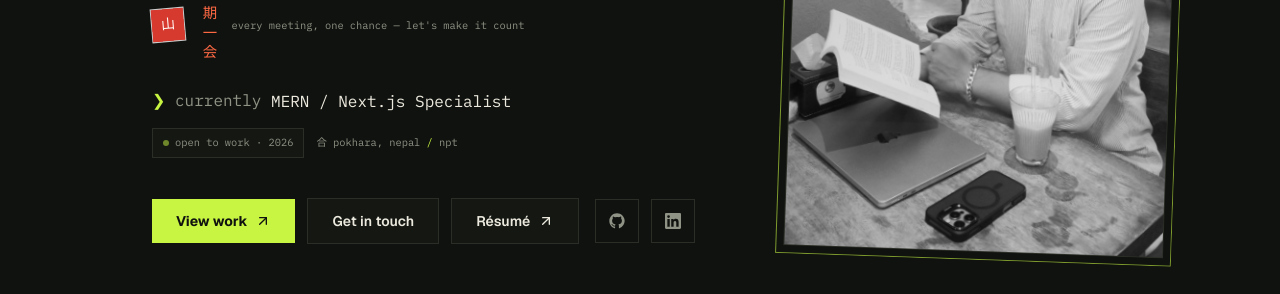
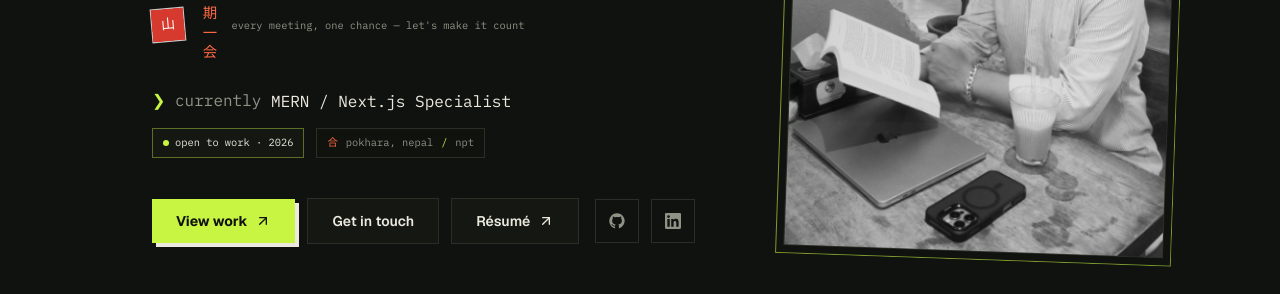
Before and after one commit to Sushantmg/sushan-portfolio, a Next.js app: page / in a window 1280 px wide. Shown: the part 820-1114 px from the top of the page. Built offline with nearby package versions, Linux system fonts and the light colour scheme; no server answers.

Commit message:
Refine UI interactions and call-to-action styling

```diff
--- a/src/app/globals.css
+++ b/src/app/globals.css
@@ -104,6 +104,14 @@ html {
 
 @utility hard-shadow-ink {
   box-shadow: 5px 5px 0 0 #ece9de;
+}
+
+@utility ui-lift {
+  transition: transform 180ms ease, box-shadow 180ms ease, border-color 180ms ease, color 180ms ease;
+}
+@utility ui-lift-hover {
+  transform: translateY(-2px);
+  box-shadow: 4px 4px 0 0 #c7f542;
 }
 
 @keyframes blink {
--- a/src/components/Contact.tsx
+++ b/src/components/Contact.tsx
@@ -88,8 +88,9 @@ export function Contact() {
                       }
                       aria-label={isExternal ? `${link.label} (opens in a new tab)` : undefined}
                       title={isExternal ? "Opens in a new tab" : undefined}
-                      className="group flex flex-col items-center justify-center gap-3 bg-carbon p-5 transition-colors duration-300 hover:bg-carbon-2"
+                      className="group relative flex flex-col items-center justify-center gap-3 overflow-hidden bg-carbon p-5 transition-all duration-300 hover:-translate-y-0.5 hover:bg-carbon-2 hover:shadow-[inset_0_-2px_0_0_#c7f542]"
                     >
+                      <span className="pointer-events-none absolute inset-x-0 top-0 h-px bg-acid/0 transition-colors duration-300 group-hover:bg-acid/40" />
                       <link.icon className="h-6 w-6 text-muted transition-colors duration-300 group-hover:text-acid" />
                       <span className="label text-muted transition-colors duration-300 group-hover:text-ink">
                         {link.label}
--- a/src/components/Hero.tsx
+++ b/src/components/Hero.tsx
@@ -241,12 +241,18 @@ export function Hero() {
               transition={{ delay: 0.38, duration: 0.6 }}
               className="mt-4 flex flex-wrap items-center gap-3 font-mono text-[0.65rem]"
             >
-              <span className="inline-flex items-center gap-1.5 border border-line bg-carbon-2 px-2.5 py-1.5 text-muted">
-                <span className="h-1.5 w-1.5 animate-pulse rounded-full bg-acid" />
+              <a
+                href="#contact"
+                className="inline-flex items-center gap-1.5 border border-acid/40 bg-carbon-2 px-2.5 py-1.5 text-ink transition-all duration-200 hover:-translate-y-0.5 hover:border-acid hover:text-acid hover:shadow-[3px_3px_0_0_#c7f542]"
+              >
+                <span className="relative flex h-1.5 w-1.5">
+                  <span className="absolute inline-flex h-full w-full animate-ping rounded-full bg-acid opacity-50" />
+                  <span className="relative inline-flex h-1.5 w-1.5 rounded-full bg-acid" />
+                </span>
                 open to work · 2026
-              </span>
-              <span className="text-muted">
-                合 pokhara, nepal <span className="text-acid">/</span> npt
+              </a>
+              <span className="inline-flex items-center gap-2 border border-line bg-carbon/50 px-2.5 py-1.5 text-muted">
+                <span className="text-vermilion">合</span> pokhara, nepal <span className="text-acid">/</span> npt
               </span>
             </motion.div>
 
@@ -259,7 +265,7 @@ export function Hero() {
               <Magnetic>
               <a
                 href="#projects"
-                className="group inline-flex items-center gap-2 bg-acid px-6 py-3 text-sm font-bold text-carbon transition-transform duration-200 hover:-translate-y-0.5"
+                className="group inline-flex items-center gap-2 bg-acid px-6 py-3 text-sm font-bold text-carbon shadow-[4px_4px_0_0_#ece9de] transition-all duration-200 hover:-translate-y-0.5 hover:shadow-[6px_6px_0_0_#ece9de] active:translate-x-[2px] active:translate-y-[2px] active:shadow-[2px_2px_0_0_#ece9de]"
               >
                 View work
                 <ArrowUpRight className="h-4 w-4 transition-transform duration-200 group-hover:translate-x-0.5 group-hover:-translate-y-0.5" />
@@ -267,13 +273,13 @@ export function Hero() {
             </Magnetic>
               <a
                 href="#contact"
-                className="inline-flex items-center gap-2 border border-line bg-carbon-2 px-6 py-3 text-sm font-semibold text-ink transition-colors duration-200 hover:border-acid hover:text-acid"
+                className="inline-flex items-center gap-2 border border-line bg-carbon-2 px-6 py-3 text-sm font-semibold text-ink transition-all duration-200 hover:-translate-y-0.5 hover:border-acid hover:text-acid hover:shadow-[4px_4px_0_0_#c7f542]"
               >
                 Get in touch
               </a>
               <Link
                 href="/cv"
-                className="inline-flex items-center gap-2 border border-line bg-carbon-2 px-6 py-3 text-sm font-semibold text-ink transition-colors duration-200 hover:border-acid hover:text-acid"
+                className="inline-flex items-center gap-2 border border-line bg-carbon-2 px-6 py-3 text-sm font-semibold text-ink transition-all duration-200 hover:-translate-y-0.5 hover:border-acid hover:text-acid hover:shadow-[4px_4px_0_0_#c7f542]"
               >
                 Résumé
                 <ArrowUpRight className="h-4 w-4" />
--- a/src/components/Projects.tsx
+++ b/src/components/Projects.tsx
@@ -129,10 +129,10 @@ export function Projects() {
           <button
             onClick={() => setTag(null)}
             aria-pressed={tag === null}
-            className={`border px-3 py-1.5 font-mono text-[0.68rem] transition-colors duration-200 ${
+            className={`border px-3 py-1.5 font-mono text-[0.68rem] transition-all duration-200 ${
               tag === null
-                ? "border-acid bg-acid text-carbon"
-                : "border-line text-muted hover:border-acid hover:text-acid"
+                ? "border-acid bg-acid text-carbon shadow-[3px_3px_0_0_#ece9de]"
+                : "border-line text-muted hover:-translate-y-0.5 hover:border-acid hover:text-acid hover:shadow-[3px_3px_0_0_#c7f542]"
             }`}
           >
             all · {projects.length}
@@ -142,10 +142,10 @@ export function Projects() {
               key={t}
               onClick={() => setTag(tag === t ? null : t)}
               aria-pressed={tag === t}
-              className={`border px-3 py-1.5 font-mono text-[0.68rem] transition-colors duration-200 ${
+              className={`border px-3 py-1.5 font-mono text-[0.68rem] transition-all duration-200 ${
                 tag === t
-                  ? "border-acid bg-acid text-carbon"
-                  : "border-line text-muted hover:border-acid hover:text-acid"
+                  ? "border-acid bg-acid text-carbon shadow-[3px_3px_0_0_#ece9de]"
+                  : "border-line text-muted hover:-translate-y-0.5 hover:border-acid hover:text-acid hover:shadow-[3px_3px_0_0_#c7f542]"
               }`}
             >
               {t.toLowerCase()} · {count}
```
